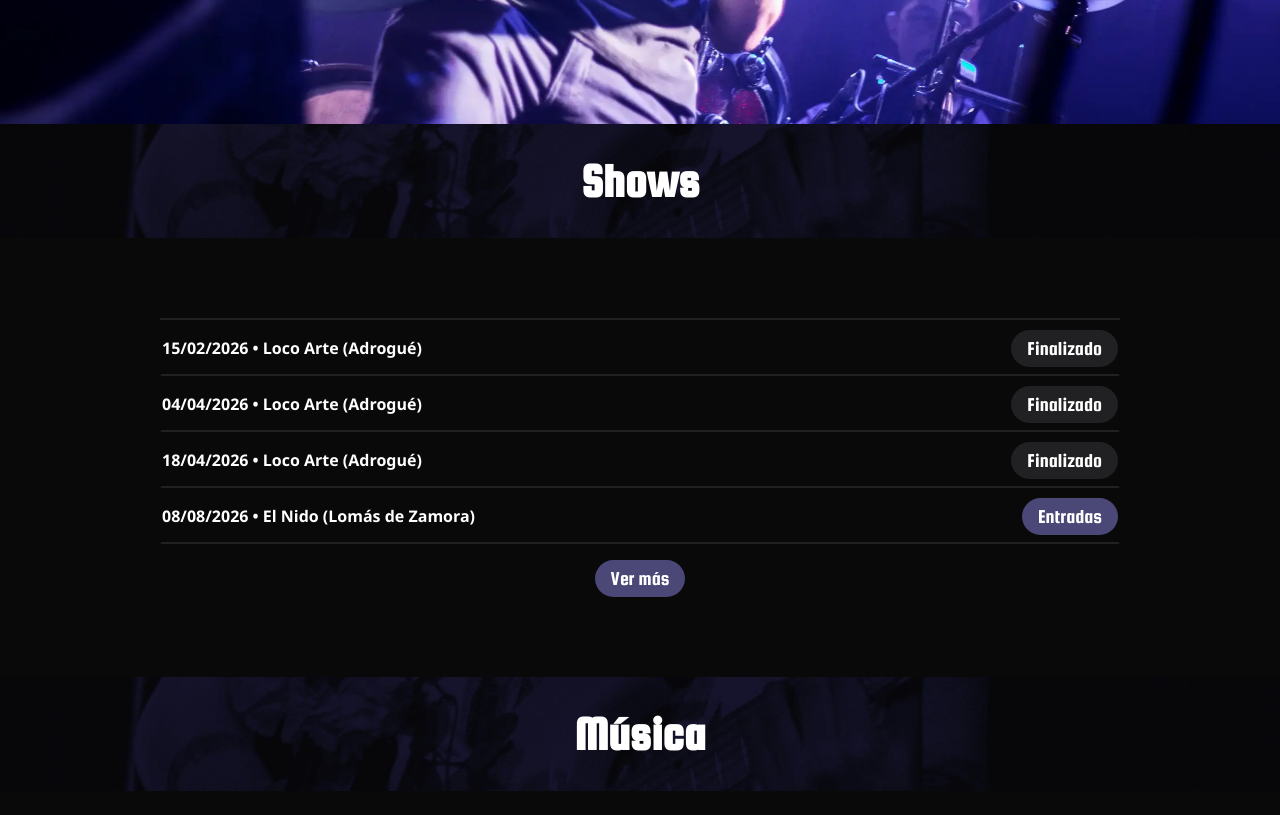
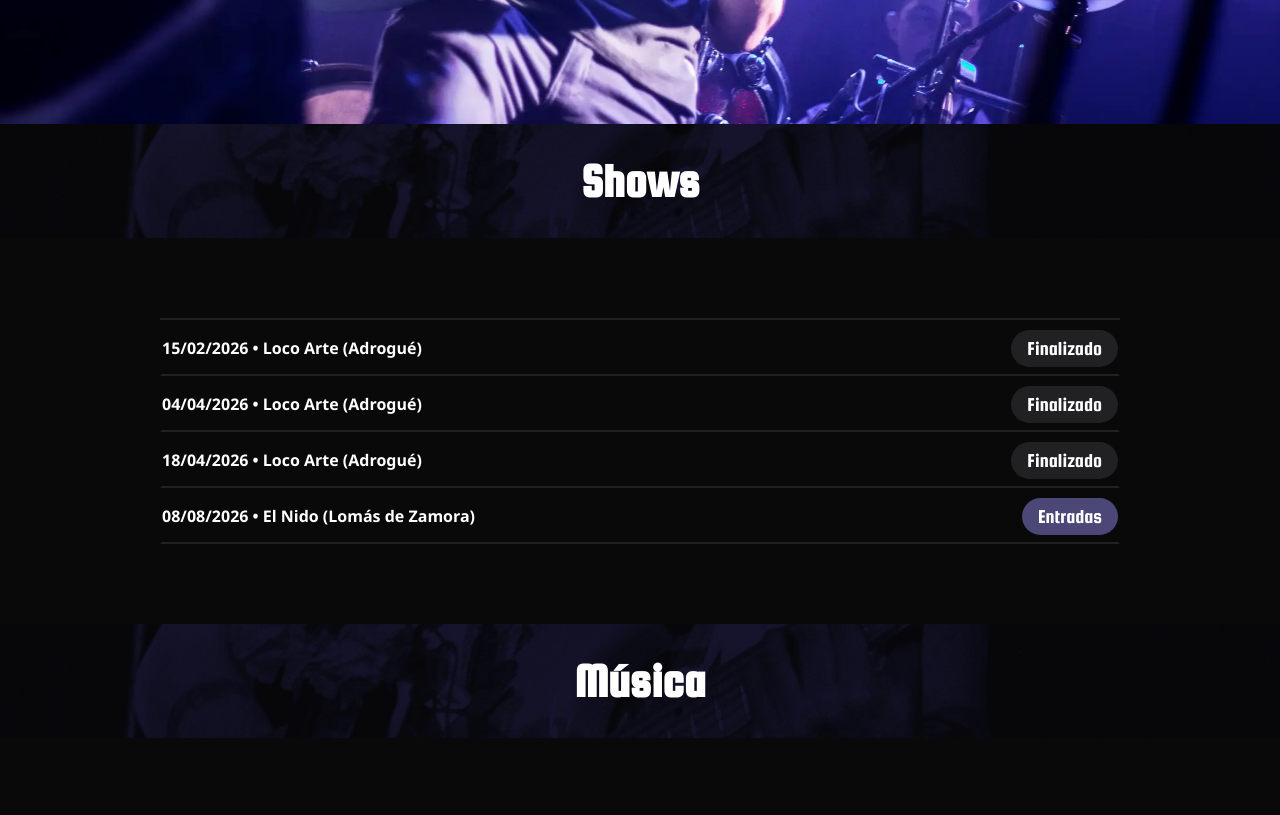
Before and after one commit to ezesenosiain/ezesenosiainmusica, a plain HTML site: page index.html in a window 1280 px wide. Shown: the part 620-1435 px from the top of the page. Drawn offline with Linux system fonts and the light colour scheme.

Commit message:
Ajuste nav 2

```diff
--- a/css/style.css
+++ b/css/style.css
@@ -427,6 +427,10 @@ font-size: 2rem;
 cursor: pointer;
 }
 
+.shows-section {
+padding-bottom: 5rem;
+}
+
 .event {
 width: 100%;
 padding: 0 10rem;
--- a/index.html
+++ b/index.html
@@ -95,11 +95,6 @@
             Entradas
           </a>
         </div>
-      </div>
-      <div class="button-container">
-        <a class="button" href="sections/shows.html">
-          Ver más
-        </a>
       </div>
     </section>
     <section id="musica" class="music-section">
```
